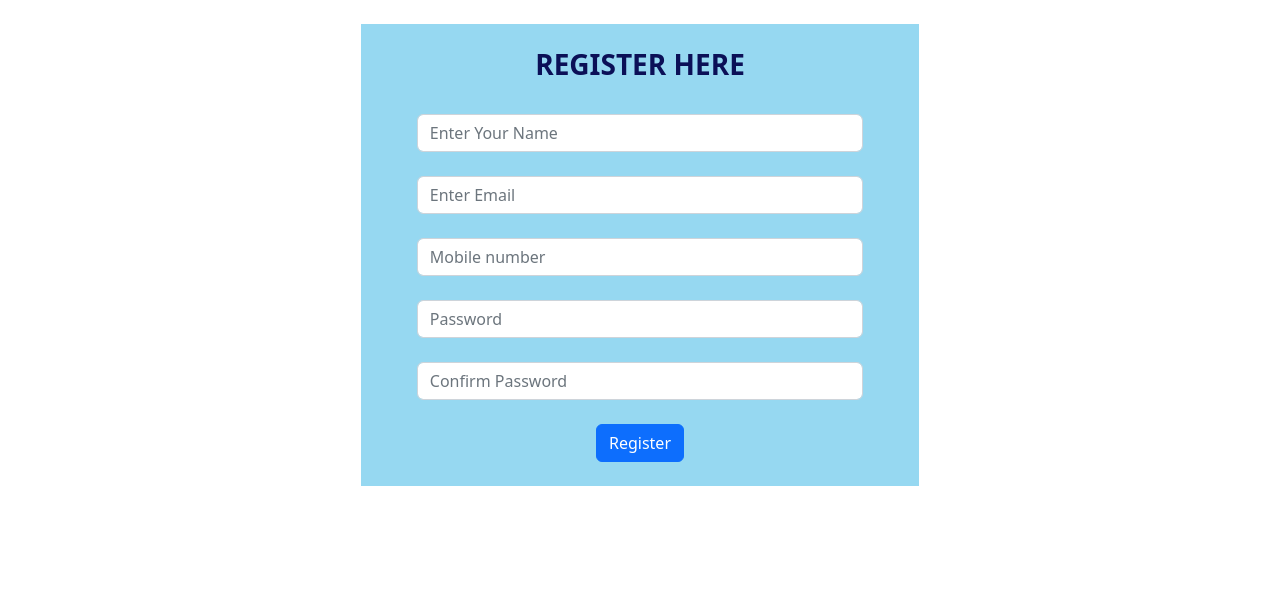
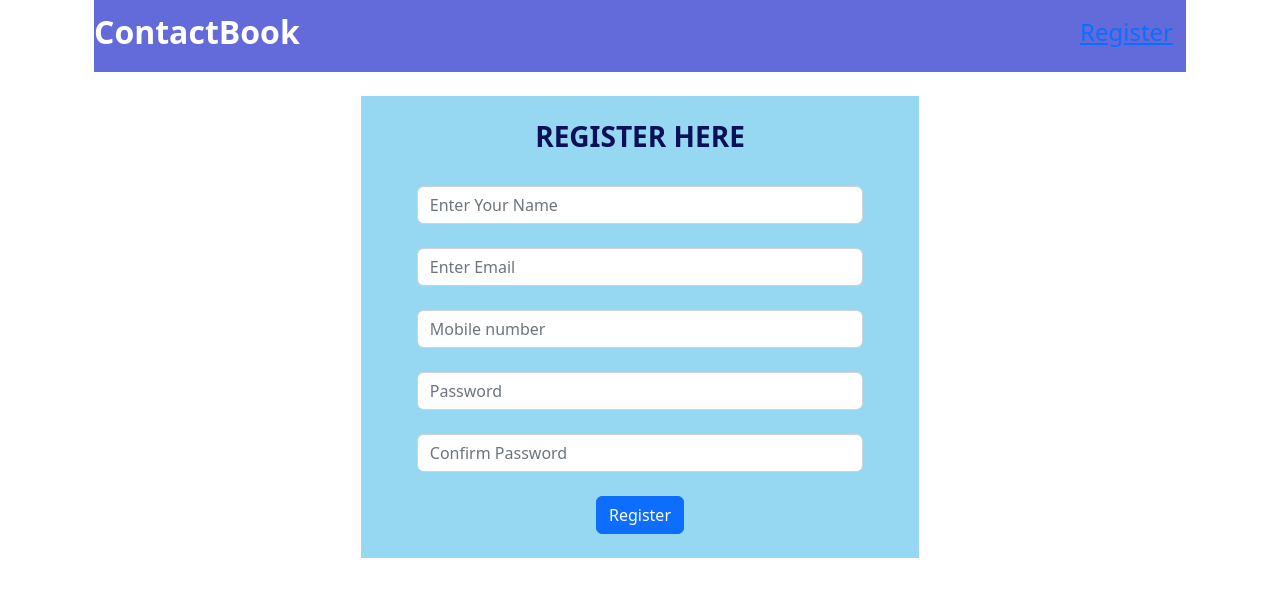
Before and after one commit to anilamurali/contact-react-app, a React (Create React App) app: page /register in a window 1280 px wide. Shown: the top 596 px of the page. Built offline with nearby package versions, Linux system fonts and the light colour scheme.

Commit message:
Nav is Added

```diff
--- a/public/temp.html
+++ b/public/temp.html
@@ -9,7 +9,7 @@
                         <input type="text" class="form-control" placeholder="Enter Email">
                         <input type="text" class="form-control" placeholder="Mobile number">
                         <input type="text" class="form-control" placeholder="Password">
-                        <input style="background-color: rgb(11, 16, 87);" type="text" class="form-control" placeholder="Confirm Password">
+                        <input style="background-color: rgb(99, 107, 218);" type="text" class="form-control" placeholder="Confirm Password">
                     </form>
                 </div>
             </div>
--- a/src/App.js
+++ b/src/App.js
@@ -3,11 +3,19 @@ import './App.css';
 import Register from './Components/Register';
 import 'bootstrap/dist/css/bootstrap.min.css';
 import 'bootstrap/dist/js/bootstrap.bundle.min.js';
+import Nav from './Components/Nav';
+import { BrowserRouter, Route, Routes } from 'react-router-dom';
 
 function App() {
   return (
     <div>
-      <Register/>
+      <BrowserRouter>
+      <Routes>
+        <Route/>
+        <Route path='/register' element={<Register/>}/>
+      </Routes>
+      </BrowserRouter>
+
     </div>
   );
 }
--- /dev/null
+++ b/src/Components/Nav.js
@@ -0,0 +1,30 @@
+import React from 'react';
+import { Link } from 'react-router-dom';
+
+const Nav = () => {
+    const buttonStyle={
+        background:"rgb(99, 107, 218)",
+        color:"white"
+
+    }
+  return (
+    <div>
+
+<div class="container-fluid">
+    <div class="row">
+        <div class="col-12 col-sm-12 col-md-12 col-lg-12 col-xl-12 col-xxl-12">
+        <nav class="navbar navbar-dark  justify-content-between" style={{ background:"rgb(99, 107, 218)"}}>
+          <a class="navbar-brand"><h2><b>ContactBook</b></h2></a>
+           <form class="form-inline">
+
+          <button style={buttonStyle} class="btn " type="submit"><h4><Link to='/register'>Register</Link></h4></button>
+         </form>
+        </nav>
+        </div>
+    </div>
+</div>
+    </div>
+  )
+}
+
+export default Nav
--- a/src/Components/Register.js
+++ b/src/Components/Register.js
@@ -1,4 +1,5 @@
 import React from 'react';
+import Nav from './Nav';
 
 const Register = () => {
     const inputStyle={
@@ -10,6 +11,7 @@ const Register = () => {
     <div>
         <div class="container">
     <div class="row">
+        <Nav/>
         <div class="col-12 col-sm-12 col-md-12 col-lg-12 col-xl-12 col-xxl-12">
             <div class="row">
                 <div class="col-12 col-sm-12 col-md-12 col-lg-12 col-xl-12 col-xxl-12">
```
